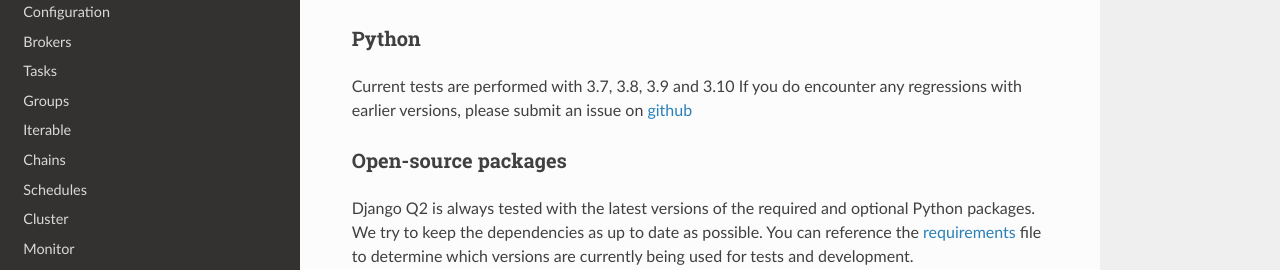
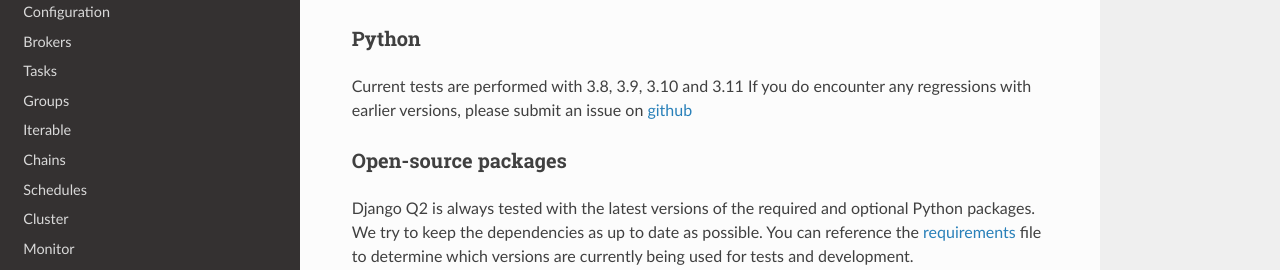
Before and after one commit to Koed00/django-q, a Sphinx documentation site: the page built from docs/install.rst, in a window 1280 px wide and 900 px high, scrolled down 2815 px. Shown: the part 224-494 px from the top of the window. Built offline with Sphinx 7.4.7 and the Read the Docs theme 2.0.0, drawn with Linux system fonts in a browser that asks for light colours; some of the changed text lies outside the part shown.

Commit message:
Add Python 3.11 support and tests, remove Python 3.7 (#31)

```diff
--- a/README.rst
+++ b/README.rst
@@ -40,7 +40,7 @@
 -  `Django <https://www.djangoproject.com>`__ > = 3.2
 -  `Django-picklefield <https://github.com/gintas/django-picklefield>`__
 
-Tested with: Python 3.7, 3.8, 3.9, 3.10 Django 3.2.X and 4.1.X
+Tested with: Python 3.8, 3.9, 3.10, 3.11 Django 3.2.X and 4.1.X
 
 Brokers
 ~~~~~~~
--- a/docs/index.rst
+++ b/docs/index.rst
@@ -27,7 +27,7 @@
 -  Rollbar and Sentry support
 
 
-Django Q2 is tested with: Python 3.7, 3.8, 3.9 and 3.10, Django 2.2.x and 3.2.x
+Django Q2 is tested with: Python 3.8, 3.9 and 3.10, 3.11, Django 3.2.x and 4.1.x
 
 Currently available in English, German and French.
 
--- a/docs/install.rst
+++ b/docs/install.rst
@@ -27,7 +27,7 @@
 Requirements
 ------------
 
-Django Q2 is tested for Python 3.7, 3.8, 3.9 and 3.10
+Django Q2 is tested for Python 3.8, 3.9, 3.10 and 3.11
 
 -  `Django <https://www.djangoproject.com>`__
 
@@ -125,7 +125,7 @@
 
 Python
 ~~~~~~
-Current tests are performed with 3.7, 3.8, 3.9 and 3.10
+Current tests are performed with 3.8, 3.9, 3.10 and 3.11
 If you do encounter any regressions with earlier versions, please submit an issue on `github <https://github.com/GDay/django-q2>`__
 
 Open-source packages
--- a/pyproject.toml
+++ b/pyproject.toml
@@ -26,10 +26,10 @@
     'Operating System :: MacOS',
     'Programming Language :: Python',
     'Programming Language :: Python :: 3',
-    'Programming Language :: Python :: 3.7',
     'Programming Language :: Python :: 3.8',
     'Programming Language :: Python :: 3.9',
     'Programming Language :: Python :: 3.10',
+    'Programming Language :: Python :: 3.11',
     'Topic :: Internet :: WWW/HTTP',
     'Topic :: System :: Distributed Computing',
     'Topic :: Software Development :: Libraries :: Python Modules',
```
Also changed, not shown: 1 other file.
